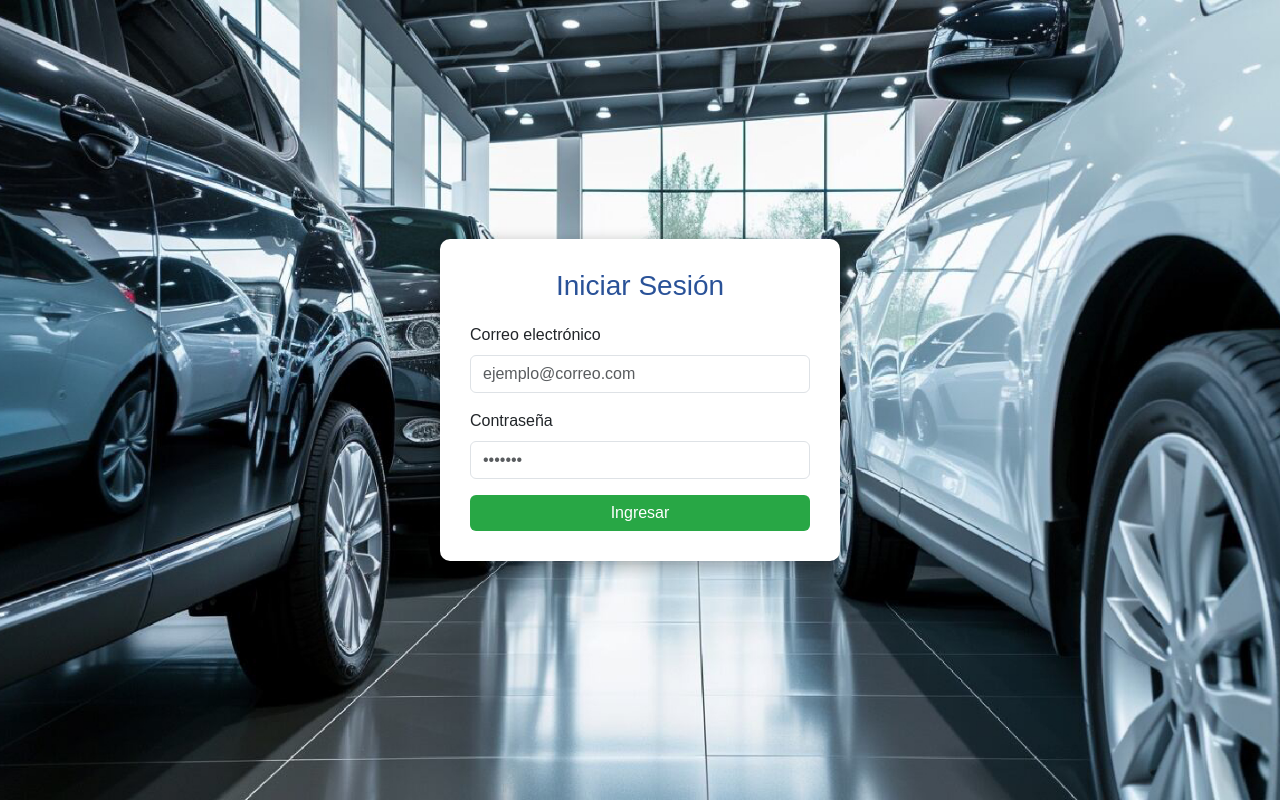
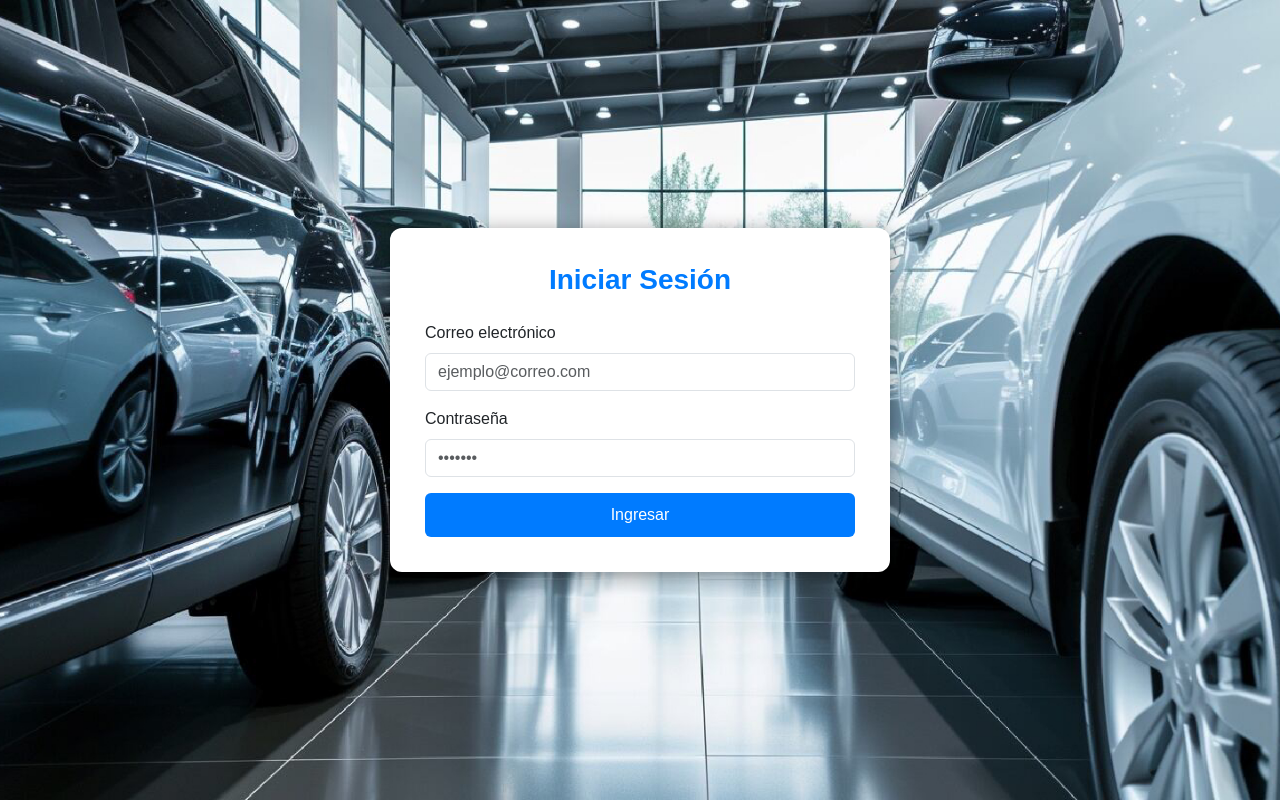
Before and after one commit to tasaycodiego76-hue/Tarea-06-, a plain HTML site: page login.html in a window 1280 px wide. Drawn offline with nearby package versions, Linux system fonts and the light colour scheme.

Commit message:
Actualizacion

```diff
--- a/CSS/diseño.css
+++ b/CSS/diseño.css
@@ -12,22 +12,30 @@
 
 .login-box {
   background: #fff;
-  padding: 30px;
-  border-radius: 10px;
-  box-shadow: 0px 4px 15px rgba(0,0,0,0.3);
+  padding: 35px;
+  border-radius: 12px;
+  box-shadow: 0px 4px 20px rgba(0,0,0,0.4);
   width: 100%;
-  max-width: 400px;
+  max-width: 500px;
 }
 
 .login-box h3 {
   text-align: center;
-  margin-bottom: 20px;
-  color: #2a5298;
+  margin-bottom: 25px;
+  color: #007bff;
+  font-weight: bold;
 }
 
 .login-box button {
-  background: #28a745;
+  background: #007bff;
   border: none;
+  font-size: 16px;
+  padding: 10px;
+  transition: 0.3s;
+}
+
+.login-box button:hover {
+  background: #0056b3;
 }
 
 /* Fondo del registro */
```
Also changed, not shown: index.html (+1 -2 lines), 1 other file.
